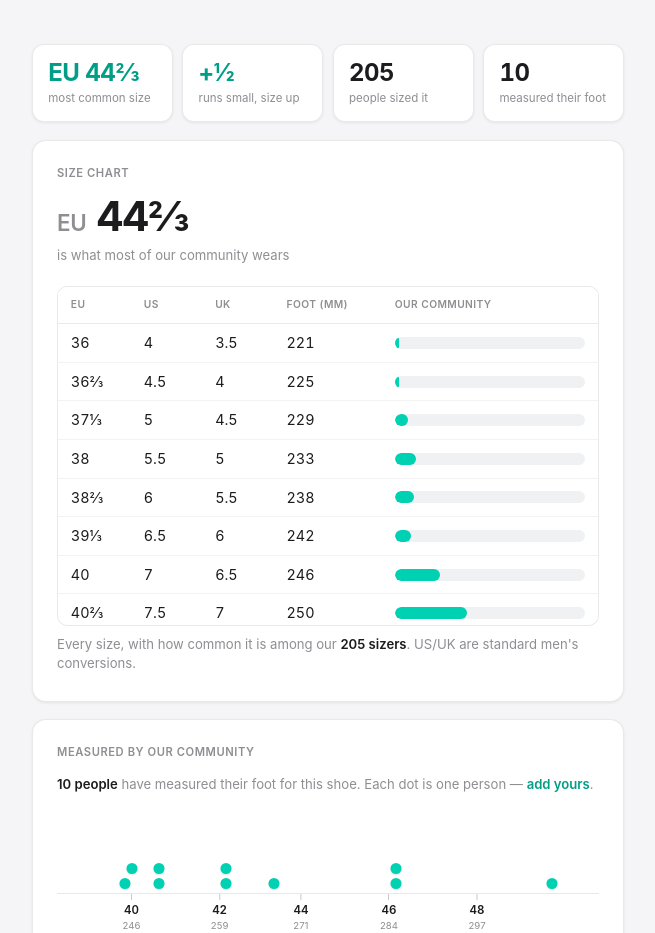
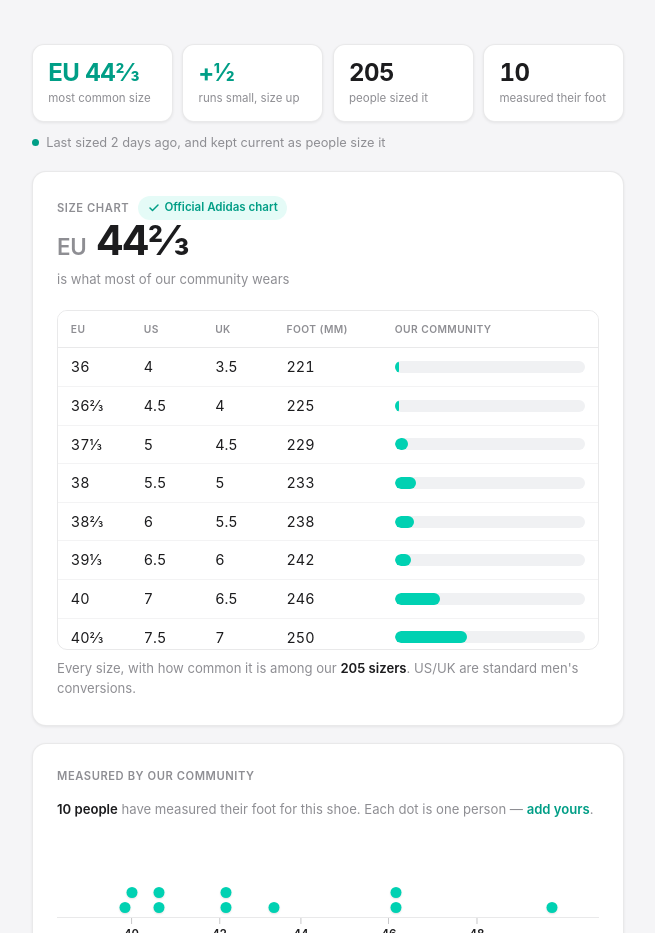
Before and after one commit to monsharen/getsize-strategy-deck-e0c0c0, a plain HTML site: page community-insights.html in a window 1280 px wide. Shown: the part 780-1713 px from the top of the page, without its empty margins (312-967 px from the left). Drawn offline with Linux system fonts and the light colour scheme; a web font is replaced by a local one.

Commit message:
Add trust signals: verified official-chart badge + freshness line
Co-Authored-By: Claude Opus 4.8 <noreply@anthropic.com>

```diff
--- a/community-insights.html
+++ b/community-insights.html
@@ -57,6 +57,16 @@
   .kpi .v { font-size: 1.5rem; font-weight: 700; letter-spacing: -0.02em; line-height: 1.05; font-variant-numeric: tabular-nums; }
   .kpi .v.accent { color: var(--gs-accent-deep); }
   .kpi .k { font-size: 0.72rem; color: var(--gs-text-secondary); margin-top: 0.35rem; line-height: 1.3; }
+
+  /* trust signals: provenance badge + freshness */
+  .freshline { display: flex; align-items: center; gap: 0.45rem; font-size: 0.8rem;
+    color: var(--gs-text-secondary); margin: -0.4rem 0 1.15rem; }
+  .freshline .dot { width: 7px; height: 7px; border-radius: 50%; background: var(--gs-accent-deep); flex: none; }
+  .card-head { display: flex; align-items: center; gap: 0.55rem; flex-wrap: wrap; }
+  .card-head .eyebrow { margin: 0; }
+  .verified { display: inline-flex; align-items: center; gap: 0.3rem; font-size: 0.72rem; font-weight: 600;
+    color: var(--gs-accent-deep); background: rgba(0,209,178,0.1); border-radius: 999px; padding: 0.22rem 0.6rem; }
+  .verified svg { width: 12px; height: 12px; flex: none; }
 
   /* === Real sizing tool (from css/sizing-v2.css, scoped + inlined) === */
   .sizing-v2 { --u-text: #1c1c1e; --u-text-tertiary: rgba(60,60,67,0.4); --u-accent: #00d1b2;
@@ -315,10 +325,14 @@
       <div class="kpi"><div class="v">205</div><div class="k">people sized it</div></div>
       <div class="kpi"><div class="v">10</div><div class="k">measured their foot</div></div>
     </div>
+    <div class="freshline"><span class="dot"></span>Last sized 2 days ago, and kept current as people size it</div>
 
     <!-- Size chart: official chart + community popularity -->
     <div class="box">
-      <h2 class="eyebrow">Size chart</h2>
+      <div class="card-head">
+        <h2 class="eyebrow">Size chart</h2>
+        <span class="verified"><svg viewBox="0 0 24 24" fill="none" stroke="currentColor" stroke-width="3" stroke-linecap="round" stroke-linejoin="round"><polyline points="20 6 9 17 4 12"/></svg>Official Adidas chart</span>
+      </div>
       <div class="answer"><span class="unit">EU</span> 44⅔</div>
       <div class="sub" style="margin-top:0.5rem;">is what most of our community wears</div>
       <div class="chart-wrap">
```
